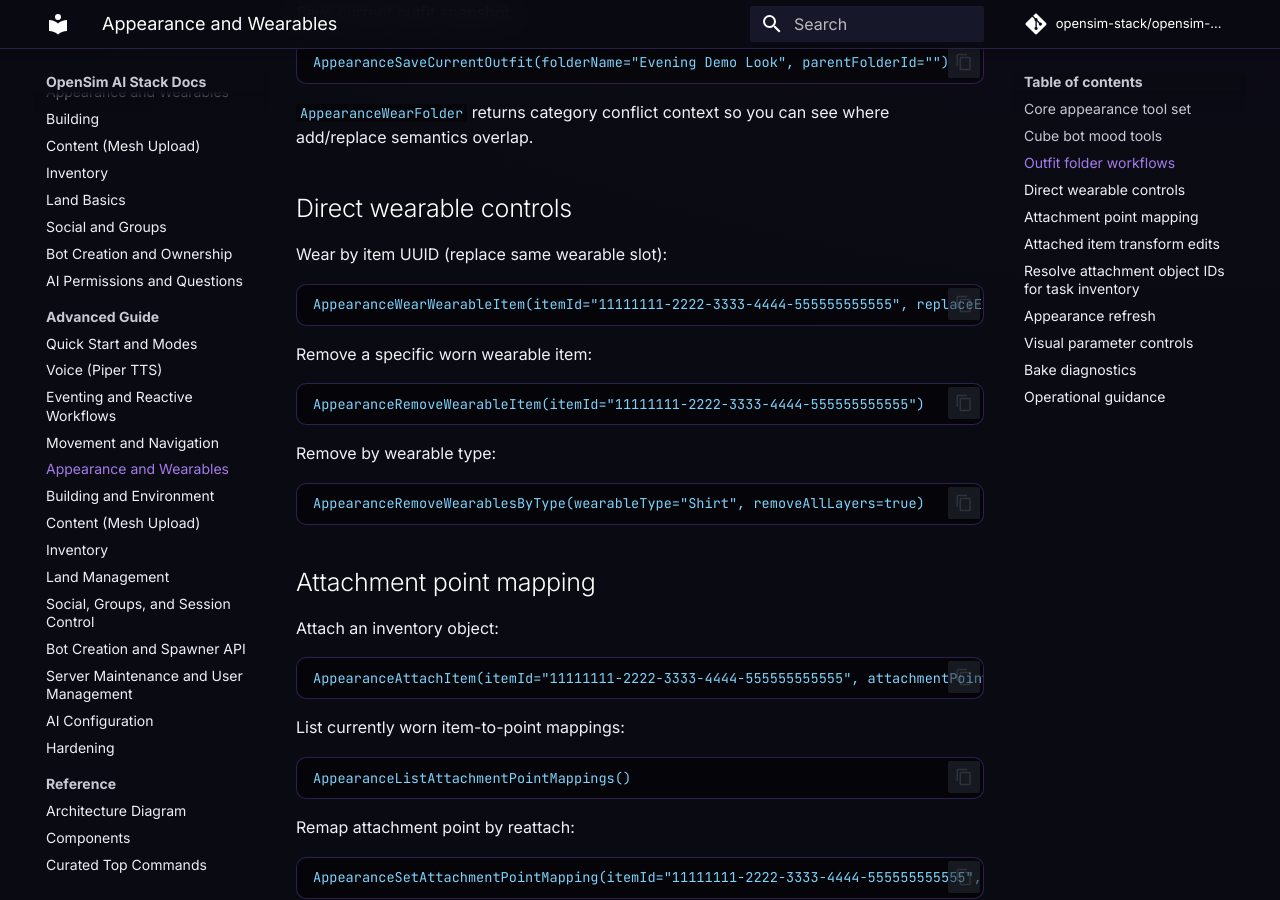
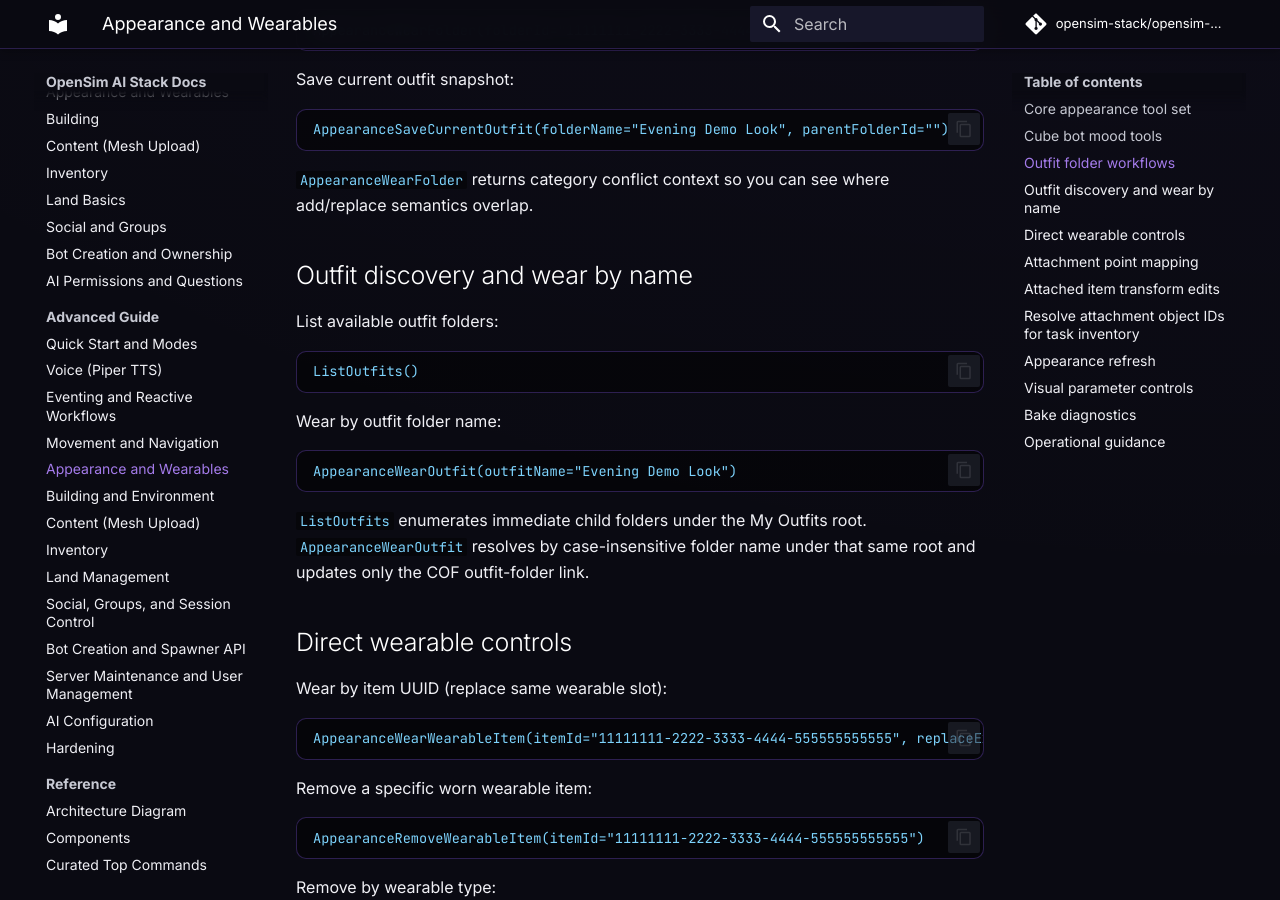
Before and after one commit to opensim-stack/opensim-stack-docs, an MkDocs documentation site: the page built from docs/advanced/appearance.md, in a window 1280 px wide and 900 px high, scrolled down 2038 px. Built offline with MkDocs 1.6.1 and Material for MkDocs 9.7.7, drawn with Linux system fonts in a browser that asks for light colours; comment, search, counter and statistics services are not loaded; some of the changed text lies outside the part shown.

Commit message:
New appearance tools.

````diff
--- a/docs/advanced/appearance.md
+++ b/docs/advanced/appearance.md
@@ -6,6 +6,8 @@ This page documents tool-level outfit, wearable, and attachment control in `open
 
 - `AppearanceListWorn`
 - `AppearanceWearFolder`
+- `ListOutfits`
+- `AppearanceWearOutfit`
 - `AppearanceSaveCurrentOutfit`
 - `AppearanceWearWearableItem`
 - `AppearanceRemoveWearableItem`
@@ -82,6 +84,22 @@ AppearanceSaveCurrentOutfit(folderName="Evening Demo Look", parentFolderId="")
 ```
 
 `AppearanceWearFolder` returns category conflict context so you can see where add/replace semantics overlap.
+
+## Outfit discovery and wear by name
+
+List available outfit folders:
+
+```text
+ListOutfits()
+```
+
+Wear by outfit folder name:
+
+```text
+AppearanceWearOutfit(outfitName="Evening Demo Look")
+```
+
+`ListOutfits` enumerates immediate child folders under the My Outfits root. `AppearanceWearOutfit` resolves by case-insensitive folder name under that same root and updates only the COF outfit-folder link.
 
 ## Direct wearable controls
 
````
Also changed, not shown: docs/beginner/appearance.md (+10 -0 lines).
